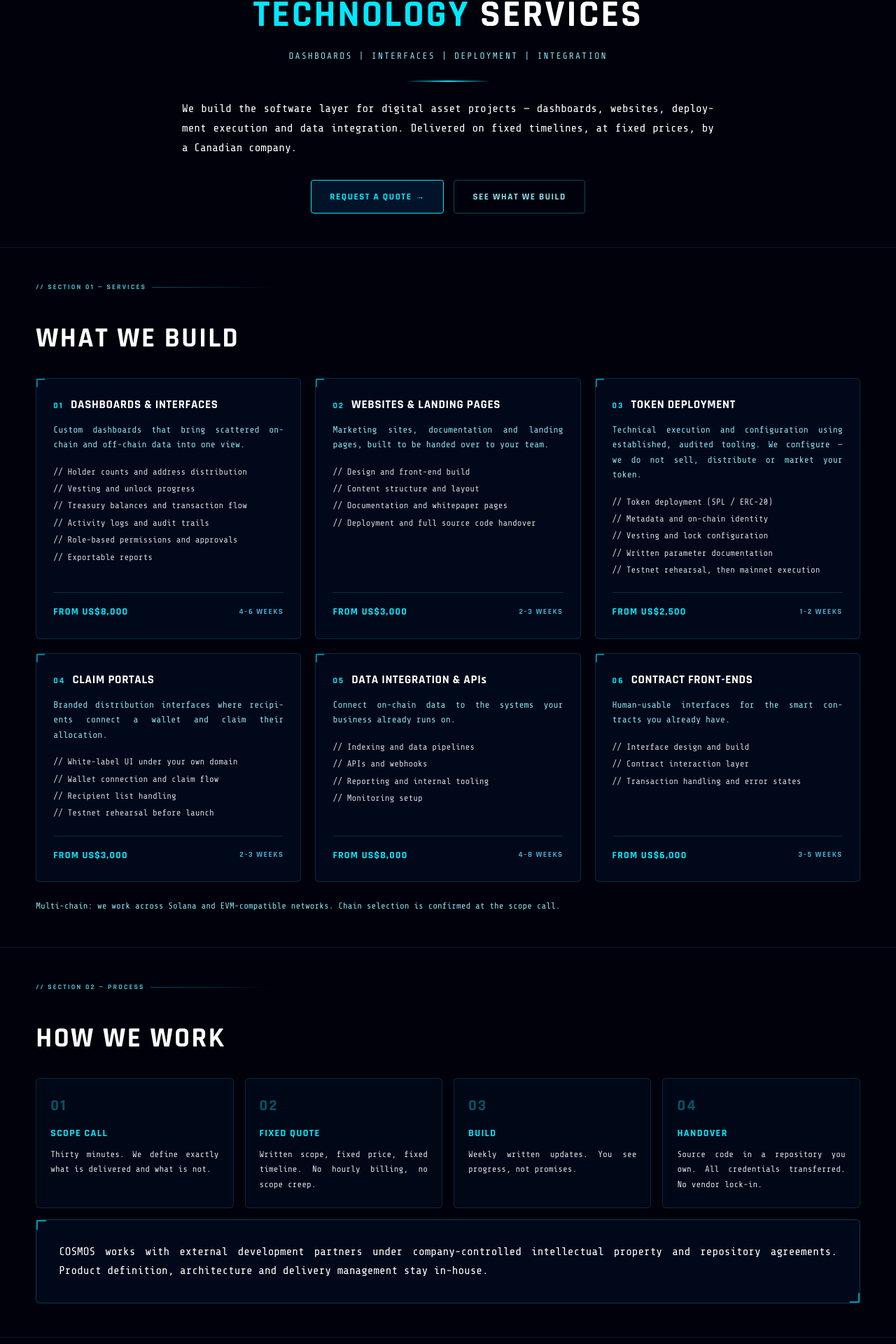
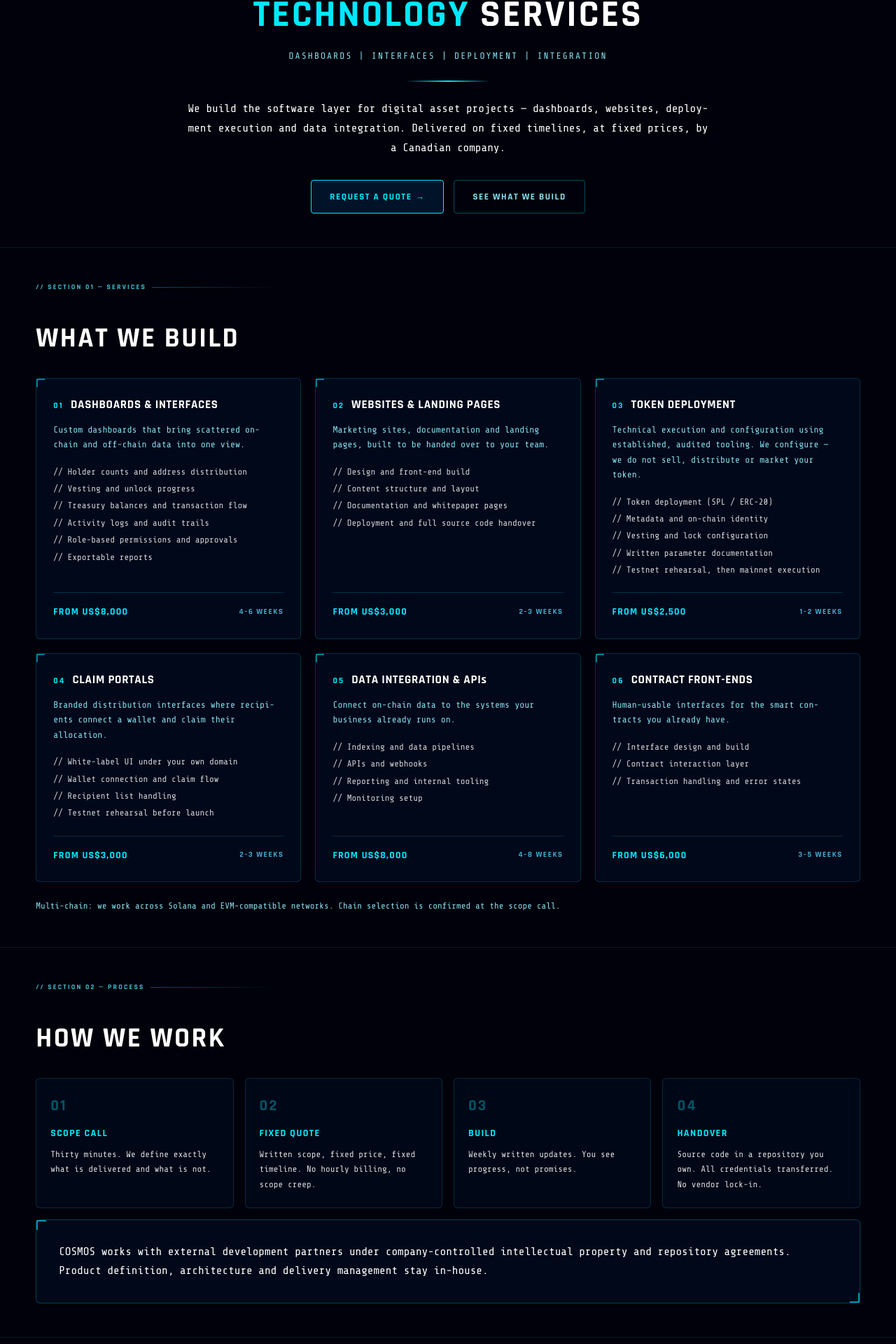
Before and after one commit to cosmosledgerlabs/cosmosledgerlabs-website, a Next.js app: page /services in a window 1280 px wide. Shown: the part 271-2191 px from the top of the page at 70% size. Built offline with nearby package versions, Linux system fonts and the light colour scheme; no server answers.

Commit message:
Remove text-align: justify from CSS styles
Removed 'text-align: justify;' from multiple selectors to improve text alignment handling.

```diff
--- a/styles/Services.module.css
+++ b/styles/Services.module.css
@@ -86,7 +86,6 @@
   font-size: clamp(14px, 1.6vw, 16px);
   line-height: 1.75;
   color: var(--text);
-  text-align: justify;
   text-justify: inter-word;
   -webkit-hyphens: auto;
   hyphens: auto;
@@ -159,7 +158,6 @@
   font-size: clamp(15px, 1.5vw, 16px);
   color: var(--text);
   line-height: 1.6;
-  text-align: justify;
   text-justify: inter-word;
   -webkit-hyphens: auto;
   hyphens: auto;
@@ -200,7 +198,6 @@
   line-height: 1.7;
   color: var(--text);
   margin: 0;
-  text-align: justify;
   text-justify: inter-word;
   -webkit-hyphens: auto;
   hyphens: auto;
@@ -288,7 +285,6 @@
   line-height: 1.65;
   color: var(--text-muted);
   margin: 0 0 16px;
-  text-align: justify;
   text-justify: inter-word;
   -webkit-hyphens: auto;
   hyphens: auto;
@@ -340,7 +336,6 @@
   line-height: 1.7;
   color: var(--text-muted);
   margin: var(--sp3) 0 0;
-  text-align: justify;
   text-justify: inter-word;
   -webkit-hyphens: auto;
   hyphens: auto;
@@ -387,7 +382,6 @@
   line-height: 1.7;
   color: var(--text);
   opacity: .85;
-  text-align: justify;
   text-justify: inter-word;
   -webkit-hyphens: auto;
   hyphens: auto;
```
